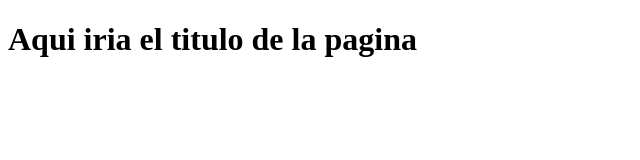
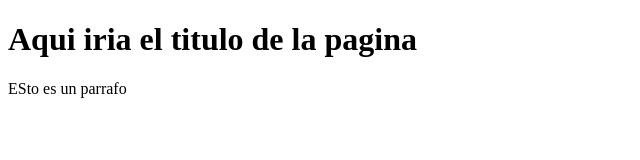
Before and after one commit to crusit0/Proy-web-empresa-C, a plain HTML site: page index.html in a window 1280 px wide. Shown: the whole page, without its empty margins (0-640 px from the left). Drawn offline with Linux system fonts and the light colour scheme.

Commit message:
Update index.html

```diff
--- a/index.html
+++ b/index.html
@@ -7,5 +7,6 @@
 </head>
 <body>
     <h1>Aqui iria el titulo de la pagina</h1>
+    <p>ESto es un parrafo</p>
 </body>
 </html>
```
